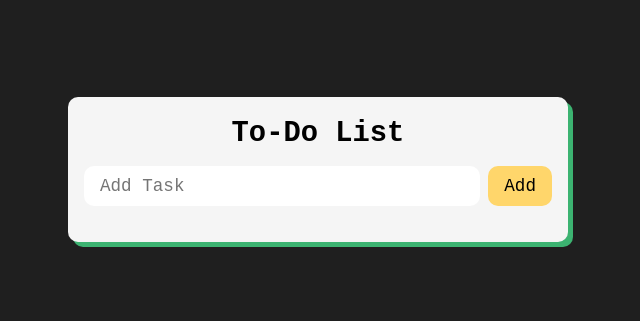
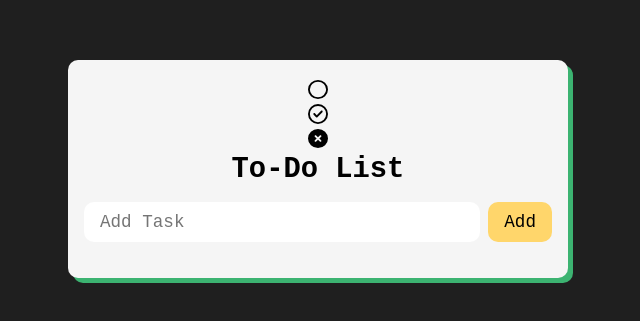
Before and after one commit to ParasGupta1199/To-Do-App, a plain HTML site: page index.html in a window 1280 px wide. Shown: the part 183-504 px from the top of the page, without its empty margins (322-962 px from the left). Drawn offline with Linux system fonts and the light colour scheme.

Commit message:
checking svg files

```diff
--- a/index.html
+++ b/index.html
@@ -10,6 +10,11 @@
 
 <body>
   <div class="container">
+    <div>
+      <img src="images/circle-regular.svg" alt="">
+      <img src="images/circle-check-regular.svg" alt="">
+      <img src="images/circle-xmark-solid.svg" alt="">
+    </div>
     <h1>To-Do List</h1>
     <form id="todo-form" aria-label="Add new task form" novalidate>
       <input type="text" id="todo-input" placeholder="Add Task" aria-label="Task input" autocomplete="off" />
```
